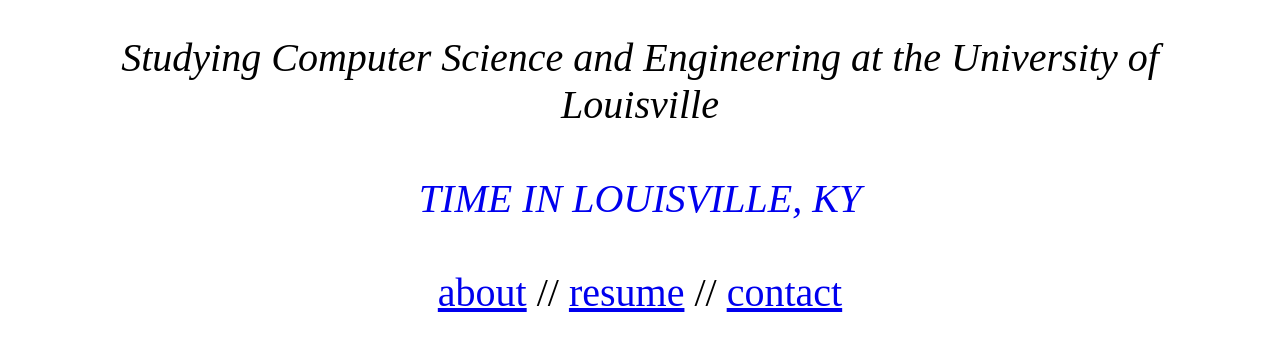
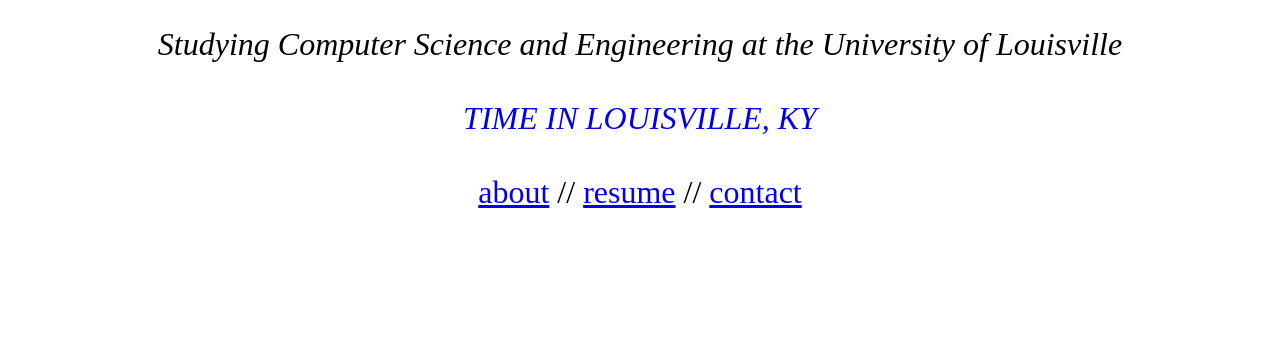
Before and after one commit to blakehourigan/Website, a plain HTML site: page index.html in a window 1280 px wide. Shown: the part 766-1116 px from the top of the page. After the commit the page ends 1009 px from the top, so only its background shows below. Drawn offline with Linux system fonts and the light colour scheme.

Commit message:
better,faster,stronger

```diff
--- a/index.html
+++ b/index.html
@@ -22,7 +22,7 @@
 	    <img style= "width:800px"src="https://i.imgur.com/06otQtL.jpg"  alt="Louisville" :)>
 
 	        <i>
-                <p style="font-size: 2.5em;">Studying Computer Science and Engineering at the University of Louisville<br /><br/>
+                <p style="font-size: 2em;">Studying Computer Science and Engineering at the University of Louisville<br /><br/>
 
                 <a href="//24timezones.com/Louisville/time" style="text-decoration: none" class="clock24" id="tz24-1674410229-c1413-eyJob3VydHlwZSI6MTIsInNob3dkYXRlIjoiMCIsInNob3dzZWNvbmRzIjoiMSIsInNob3d0aW1lem9uZSI6IjEiLCJ0eXBlIjoiZCIsImxhbmciOiJlbiJ9" title="Clock - Louisville" target="_blank" rel="nofollow"><i> TIME IN LOUISVILLE, KY</i> </a>
 
```
